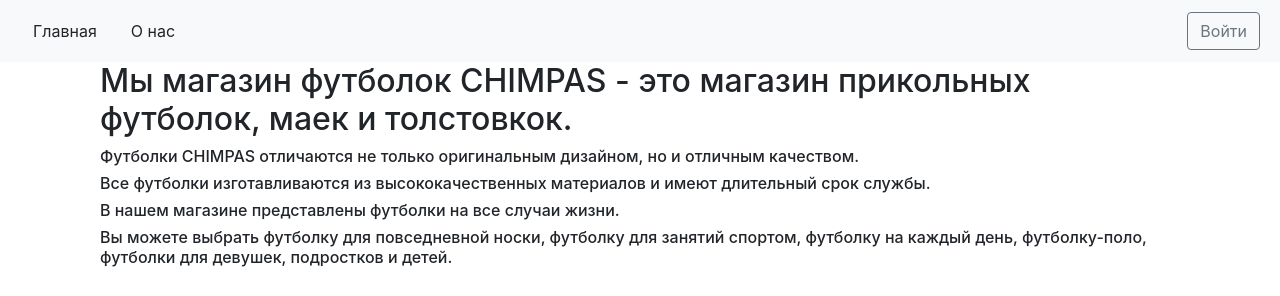
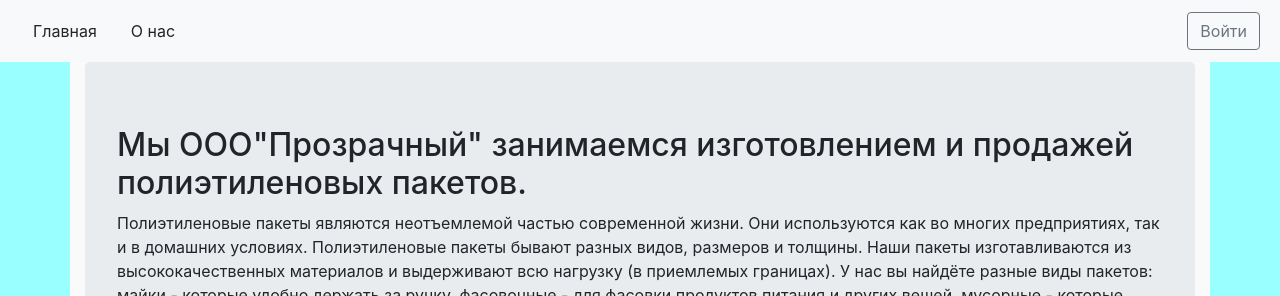
Before and after one commit to vertoker/study, a Django app: page /about/ in a window 1280 px wide. Shown: the top 296 px of the page. Run offline with Django 4.2, Linux system fonts and the light colour scheme; parts of the project's set-up code (start-up, migrations or seed data) failed here and were passed over; some libraries are stand-ins or nearby versions.

Commit message:
готово

```diff
--- a/transparent/templates/about.html
+++ b/transparent/templates/about.html
@@ -1,20 +1,45 @@
 {% extends 'base.html' %}
 {% block content %}
 {% load static %}
-<head>
-    <meta charset="UTF-8">
-    <title>Title</title>
-</head>
-<body>
-    <div class="container">
-        <h2>Мы магазин футболок CHIMPAS - это магазин прикольных футболок, маек и толстовкок.</h2>
-<h6>Футболки CHIMPAS отличаются не только оригинальным дизайном, но и отличным качеством.</h6>
-<h6>Все футболки изготавливаются из высококачественных материалов и имеют длительный срок службы.</h6>
-<h6>В нашем магазине представлены футболки на все случаи жизни.</h6>
-<h6>Вы можете выбрать футболку для повседневной носки, футболку для занятий спортом, футболку на каждый день, футболку-поло, футболки для девушек, подростков и детей.</h6> <br>
-         <img height="450px" width="400px" src="{% static '/images/tishki.jpg/' %}">
-        <img height="420px" width="350px" src="{% static '/images/tishki 2.png/' %}">
-        <img height="450px" width="400px" src="{% static '/images/magaz.jpg/' %}">
+<div class="jumbotron">
+<h2>Мы ООО"Прозрачный" занимаемся изготовлением и продажей полиэтиленовых пакетов.</h2>
+Полиэтиленовые пакеты являются неотъемлемой частью современной жизни. Они используются как во многих предприятиях, так и в домашних условиях.
+Полиэтиленовые пакеты бывают разных видов, размеров и толщины.
+Наши пакеты изготавливаются из высококачественных материалов и выдерживают всю нагрузку (в приемлемых границах).
+У нас вы найдёте разные виды пакетов:
+    майки - которые удобно держать за ручку,
+    фасовочные - для фасовки продуктов питания и других вещей,
+    мусорные - которые созданы специально для размещения в них мусора.
+</div>
+    <div id="carouselShowtime" class="carousel slide mx-auto" data-ride="carousel" style="float:center; width:1000px; height:600px;">
+        <ol class="carousel-indicators">
+            <li data-target="#carouselShowtime" data-slide-to="0" class="active"></li>
+            <li data-target="#carouselShowtime" data-slide-to="1"></li>
+            <li data-target="#carouselShowtime" data-slide-to="2"></li>
+        </ol>
+        <div class="carousel-inner">
+            <div class="carousel-item active">
+                <img src="/media/Package/about1.png" alt="1"
+                    style="object-fit:cover; width:1000px; height:600px;">
+            </div>
+            <div class="carousel-item">
+                <img src="/media/Package/about2.png" alt="2"
+                    style="object-fit:cover; width:1000px; height:600px;">
+            </div>
+            <div class="carousel-item">
+                <img src="/media/Package/about3.png" alt="3"
+                    style="object-fit:cover; width:1000px; height:600px;">
+            </div>
+        </div>
+        <a class="carousel-control-prev" href="#carouselShowtime" role="button" data-slide="prev">
+            <span class="carousel-control-prev-icon" aria-hidden="true"></span>
+            <span class="sr-only">Previous</span>
+        </a>
+        <a class="carousel-control-next" href="#carouselShowtime" role="button" data-slide="next">
+            <span class="carousel-control-next-icon" aria-hidden="true"></span>
+            <span class="sr-only">Next</span>
+        </a>
+    </div>
     </div>
 </body>
 </html>
--- a/transparent/templates/base.html
+++ b/transparent/templates/base.html
@@ -7,7 +7,7 @@
       integrity="sha384Gn5384xqQ1aoWXA+058RXPxPg6fy4IWvTNh0E263XmFcJlSAwiGgFAW/dAiS6JXm" crossorigin="anonymous"/>
     <title>{% block title %}Домашняя страница{% endblock title %}</title>
 </head>
-<body>
+<body style="background: #99FFFF;">
 <script src="https://code.jquery.com/jquery-3.2.1.slim.min.js" integrity="sha384-KJ3o2DKtIkvYIK3UENzmM7KCkRr/rE9/Qpg6aAZGJwFDMVNA/GpGFF93hXpG5KkN"
         crossorigin="anonymous"></script>
 <script src="https://cdnjs.cloudflare.com/ajax/libs/popper.js/1.12.9/umd/popper.min.js"
@@ -48,13 +48,12 @@
         </div>
     </nav>
 
-    <div class="container">
+    <div class="container" style="background: #FAFAFA;">
         {% block content %}
         {% endblock %}
     </div>
 
     <footer class="text-center text-lg-start bg-light text-muted">
-        <p></p>
         <div class="text-center p-4" style="background-color: rgba(0, 0, 0, 0.05);">
             © 2022 Copyright: <a class="text-reset fw-bold" href="{% url 'package:list' %}">prozrach.ru</a>
         </div>
--- a/transparent/templates/orders/order_delete.html
+++ b/transparent/templates/orders/order_delete.html
@@ -6,7 +6,7 @@
 {% block content %}
 
 
-<h1>Удалить заказ</h1>
+<h1>Удалить заказ?</h1>
 <div style="display:inline-block;">
     <form method="post">
         {% csrf_token %}
--- a/transparent/templates/packages/package_delete.html
+++ b/transparent/templates/packages/package_delete.html
@@ -6,7 +6,7 @@
 {% block content %}
 
 
-<h1>Удалить пакет</h1>
+<h1>Удалить пакет?</h1>
 <div style="display:inline-block;">
     <form method="post">
         {% csrf_token %}
--- a/transparent/templates/packages/package_edit.html
+++ b/transparent/templates/packages/package_edit.html
@@ -27,7 +27,8 @@
             {{ form.price }}
             <h5>Тип пакета</h5>
             {{ form.type }}
-            <button class="btn btn-primary" type="submit">Изменить</button>
+            <p></p>
+            <button class="btn btn-success" type="submit">Сохранить</button>
         </form>
     </div>
     <div style="display:block;">
--- a/transparent/templates/packages/package_new.html
+++ b/transparent/templates/packages/package_new.html
@@ -26,7 +26,8 @@
             {{ form.price }}
             <h5>Тип пакета</h5>
             {{ form.type }}
-            <button class="btn btn-primary" type="submit">Добавить</button>
+            <p></p>
+            <button class="btn btn-success" type="submit">Сохранить</button>
         </form>
     </div>
     <div style="display:block;">
--- a/transparent/templates/registration/login.html
+++ b/transparent/templates/registration/login.html
@@ -6,7 +6,7 @@
 {% block content %}
 
     <div>
-        <h2>Войти</h2>
+        <h2>Авторизация</h2>
         <form method="post">
             {% csrf_token %}
             {{ form.as_p }}
```
Also changed, not shown: transparent/templates/orders/order_create.html (+11 -9 lines), transparent/db.sqlite3, transparent/media/Package/about1.png (added), transparent/media/Package/about2.png (added), transparent/media/Package/about3.png (added), 4 other files.
